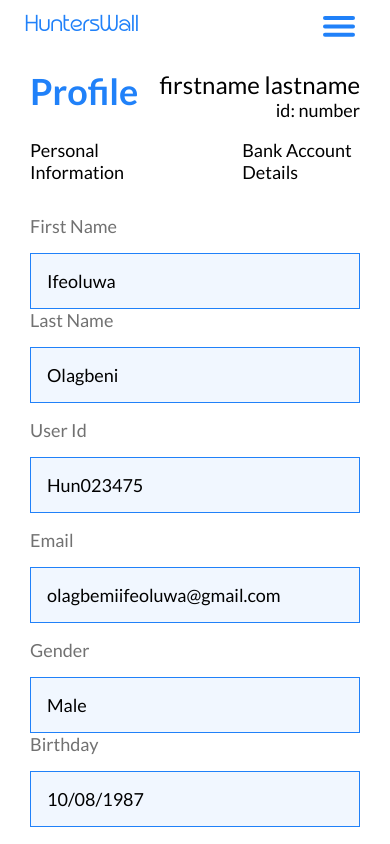
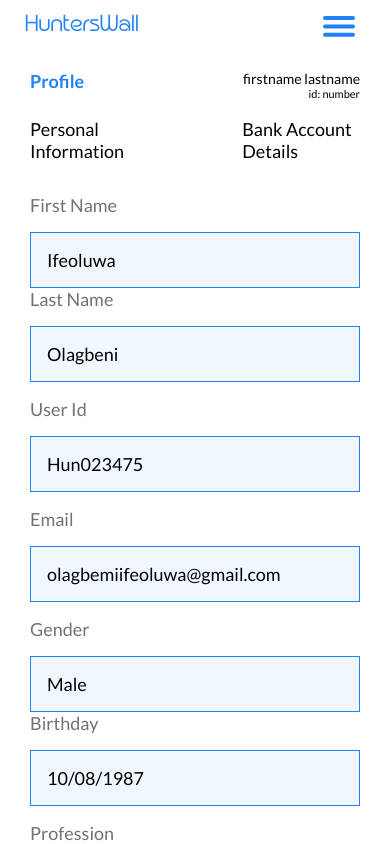
Before and after one commit to Dreezy305/HuntersWall, a Next.js app: page /dashboard in a window 390 px wide. Built offline with nearby package versions, Linux system fonts and the light colour scheme; no server answers.

Commit message:
nav responsiveness

```diff
--- a/pages/dashboard.js
+++ b/pages/dashboard.js
@@ -84,6 +84,7 @@ function dashboard() {
   return (
     <>
       <div className="dashboard">
+        {/* <div className="mobileFirst"></div> */}
         <div className="mobile" style={{ background: mobileBg }}>
           <div className="left_text">
             <h3 className="mb-5" style={{ color: mobileColor }}>
@@ -101,7 +102,7 @@ function dashboard() {
                 onClick={() => {
                   toggle();
                   setMobileBg("#2081f9");
-                  // setMobileMenu(true);
+                  setMobileMenu(true);
                   setMobileColor("#ffffff");
                 }}
               >
@@ -125,7 +126,7 @@ function dashboard() {
                 onClick={() => {
                   toggle();
                   setMobileBg("");
-                  // setMobileMenu(false);
+                  setMobileMenu(false);
                   setMobileColor("#2081f9");
                 }}
               >
@@ -150,16 +151,6 @@ function dashboard() {
               </svg>
             )}
           </div>
-          {mobileMenu && (
-            <div className="mt-3">
-              <ul style={{ color: "#fff" }}>
-                <li>hello</li>
-                <li>hello</li>
-                <li>hello</li>
-                <li>hello</li>
-              </ul>
-            </div>
-          )}
         </div>
         <div className="dashboard_left">
           <SideBar handleClick={(t) => handleClick(t)} />
--- a/styles/dashboard.scss
+++ b/styles/dashboard.scss
@@ -28,6 +28,11 @@
     display: none;
   }
 
+  .mobileFirst {
+    display: flex;
+    flex-direction: column;
+    z-index: 99;
+  }
   .mobile {
     display: flex;
     justify-content: space-between;
@@ -37,7 +42,7 @@
     width: 100%;
     margin-top: 0px;
     padding: 10px 25px;
-    // height: 100vh;
+    height: auto;
     z-index: 99;
 
     h3 {
--- a/styles/topbar.scss
+++ b/styles/topbar.scss
@@ -39,3 +39,28 @@
     }
   }
 }
+
+@media screen and (max-width: 600px) {
+  .topbar {
+    &_left {
+      h4 {
+        font-size: 18px;
+        line-height: 22px;
+      }
+    }
+    &_right {
+      h6 {
+        span {
+          &:nth-child(1) {
+            font-size: 14px;
+            line-height: 17px;
+          }
+          &:nth-child(2) {
+            font-size: 11px;
+            line-height: 13px;
+          }
+        }
+      }
+    }
+  }
+}
```
